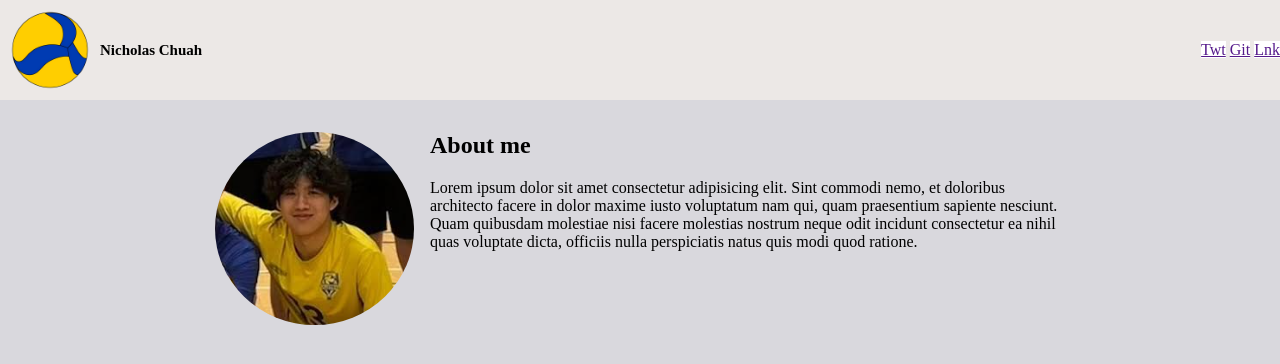
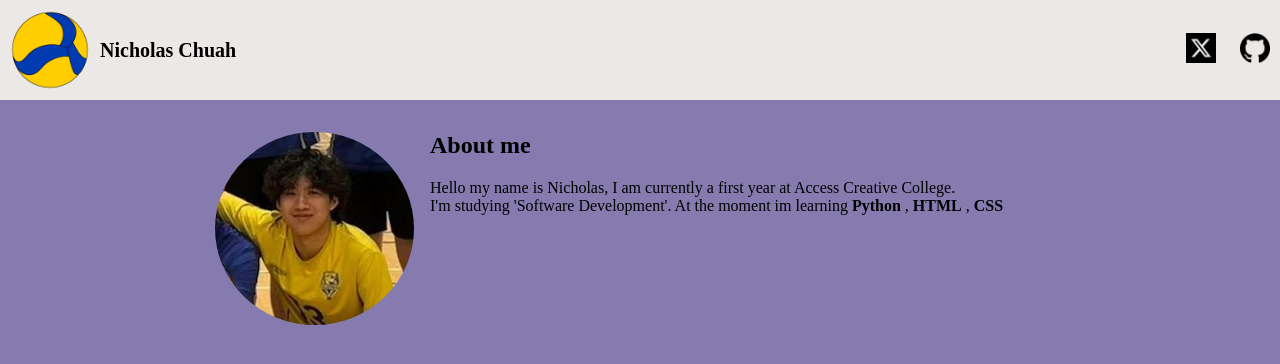
Before and after one commit to Nickolatte/nickolatte.github.io, a plain HTML site: page index.html in a window 1280 px wide. Drawn offline with Linux system fonts and the light colour scheme.

Commit message:
version 6
added images and links

```diff
--- a/index.html
+++ b/index.html
@@ -11,14 +11,27 @@
 <body>
 
     <header>
-        <img class="V200W" src="./volleyballv200wcartoon.png" alt="roundvb" width="100">
-        <h1>Nicholas Chuah</h1>
-        <div id="spacer"></div>
+
+
+        <a href="#top">
+            <img class="V200W" src="./volleyballv200wcartoon.png" alt="roundvb" width="100">
+
+        </a>
+
+            <h1>Nicholas Chuah</h1>
+            <div id="spacer"></div>
+
+
+
 
         <nav>
-            <a href="">Twt</a>
-            <a href="">Git</a>
-            <a href="">Lnk</a>
+            <a id="twitter" href="https://x.com/Nickolattee" target="_blank">
+                </a>
+            <a id="github" href="https://github.com/Nickolatte" target="_blank"  >
+
+                </a>
+
+
         </nav>
     </header>
     <main>
@@ -26,10 +39,14 @@
         <section>
             <img class="pfp" src="./vbpfp.png" alt="Avatar">
             <h2>About me </h2>
-            <p>Lorem ipsum dolor sit amet consectetur adipisicing elit. Sint commodi nemo, et doloribus architecto
-                facere in dolor maxime iusto voluptatum nam qui, quam praesentium sapiente nesciunt. Quam quibusdam
-                molestiae nisi facere molestias nostrum neque odit incidunt consectetur ea nihil quas voluptate dicta,
-                officiis nulla perspiciatis natus quis modi quod ratione.</p>
+            <p>Hello my name is Nicholas, I am currently a first year at Access Creative College. <br>
+                I'm studying 'Software Development'. At the moment im learning <b>Python </b> , <b>HTML</b> , <b>CSS</b>
+
+            </p>
+
+
+
+
         </section>
 
     </main>
@@ -42,7 +59,7 @@
 
 
 
-
+<div id="top"></div>
 
 
 
--- a/style.css
+++ b/style.css
@@ -1,6 +1,6 @@
 body {
     margin: 0;
-    background-color: #d9d8dd;
+    background-color: #867baf;
 }
 
 header {
@@ -14,20 +14,40 @@ header {
         flex-grow: 1;
     }
 
-    a {
-        background-color: white;
-    }
+
 }
 
+#github {
+    content: url("github.png");
+    width: 30px;
+    height: 30px;
+    padding: 10px;
+
+}
+
+#twitter{
+    content: url("twitter-alt-square.png");
+    width: 30px;
+    height: 30px;
+    padding: 10px;
+
+
+
+}
 h1 {
     text-align: left;
-    font-size: 15px;
+    font-size: 20px;
 }
 
 
 
 .v200w {
-    animation: spin 2s linear infinite forwards;
+    animation: spin 10s linear infinite forwards;
+    cursor: pointer;
+}
+#top {
+    position: absolute;
+    top: 0;
 }
 
 @keyframes spin {
@@ -38,6 +58,8 @@ h1 {
     to {
         rotate: 360deg;
     }
+
+
 }
 
 
```
Also changed, not shown: animations.css (deleted), github.png (added), twitter-alt-square.png (added).
